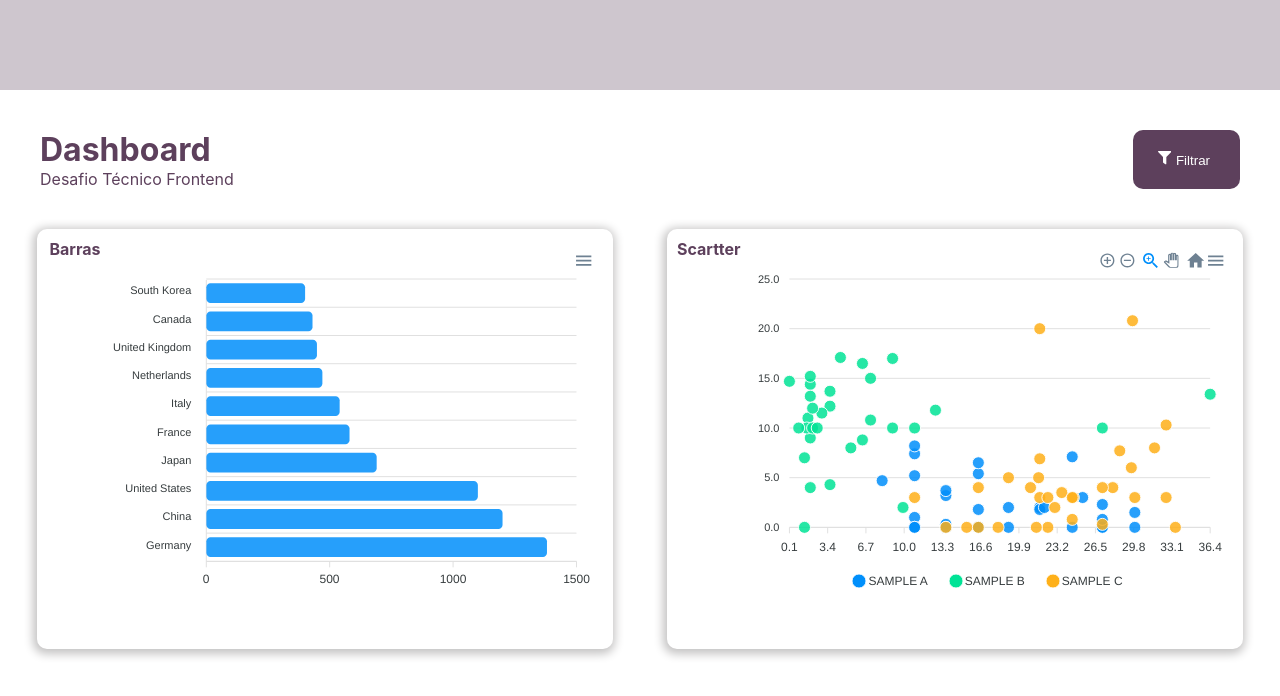
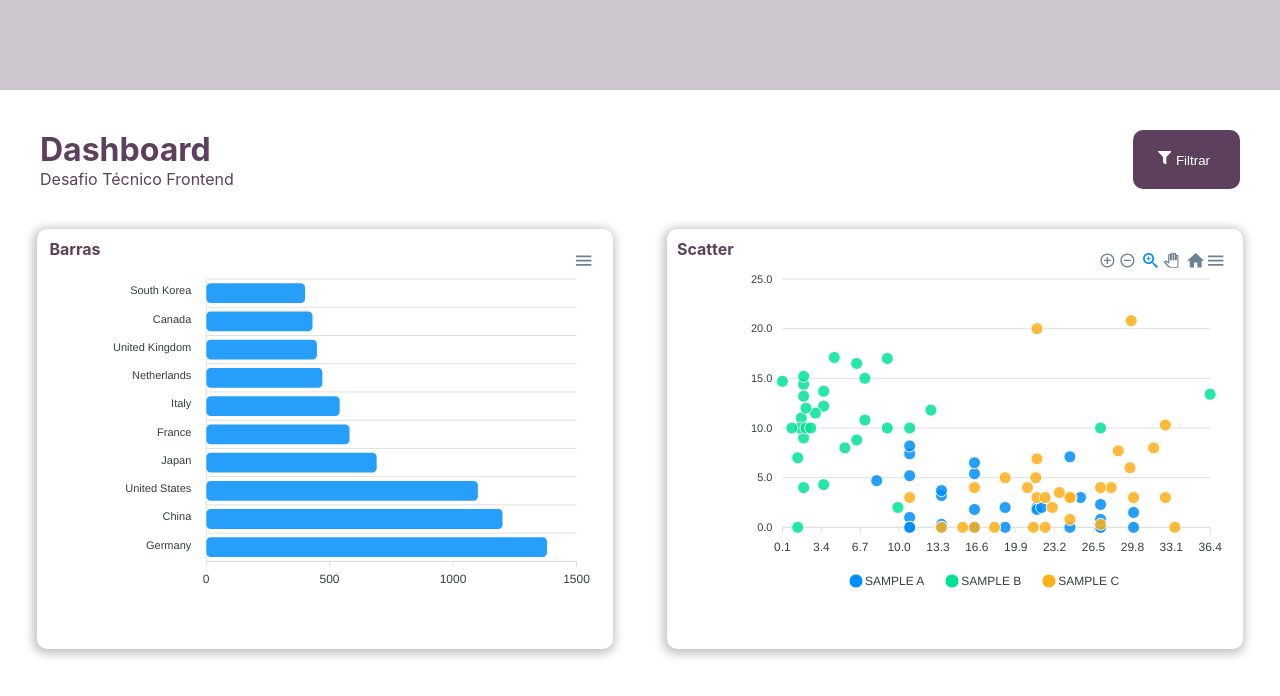
Before and after one commit to YasminMartinsDeBrito/minehr, a React (Create React App) app: page / in a window 1280 px wide. Shown: the top 696 px of the page. Built offline with nearby package versions, Linux system fonts and the light colour scheme.

Commit message:
Update index.jsx

```diff
--- a/src/components/Scatter/index.jsx
+++ b/src/components/Scatter/index.jsx
@@ -4,7 +4,7 @@ import ReactApexChart from "react-apexcharts";
 
 
 const Scatter = () => {
-    const [scartter, setScartter] = useState({
+    const [scatter, setScatter] = useState({
         series: [{
           name: "SAMPLE A",
           data: [
@@ -44,10 +44,10 @@ const Scatter = () => {
     return (
         <>
         <div id="scart">
-            <strong>Scartter</strong>
+            <strong>Scatter</strong>
             <div id='ponto'></div>
             <div id='scart-bar'>
-              <ReactApexChart options={scartter.options} series={scartter.series} type="scatter" height={350} />
+              <ReactApexChart options={scatter.options} series={scatter.series} type="scatter" height={350} />
             </div>
         </div>
         </>
```
